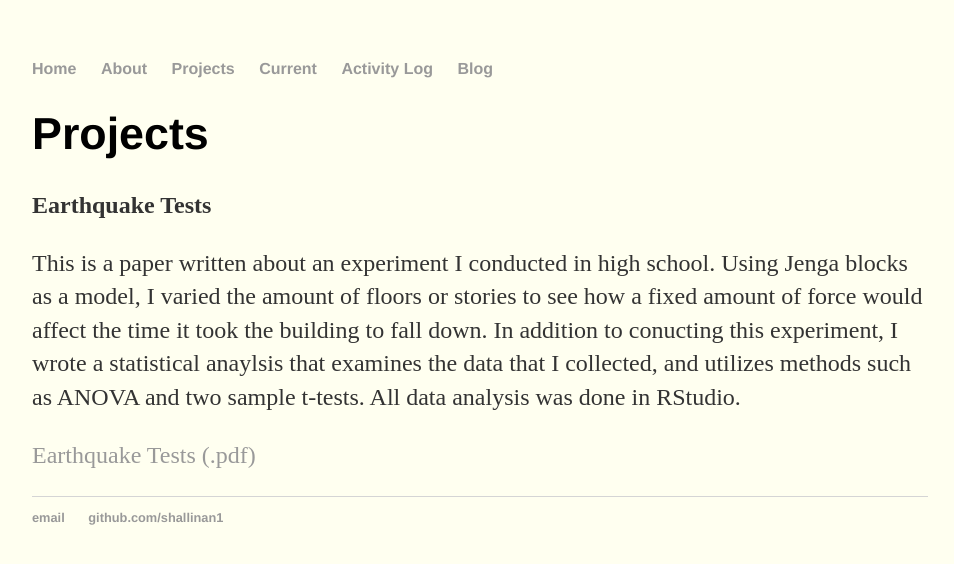
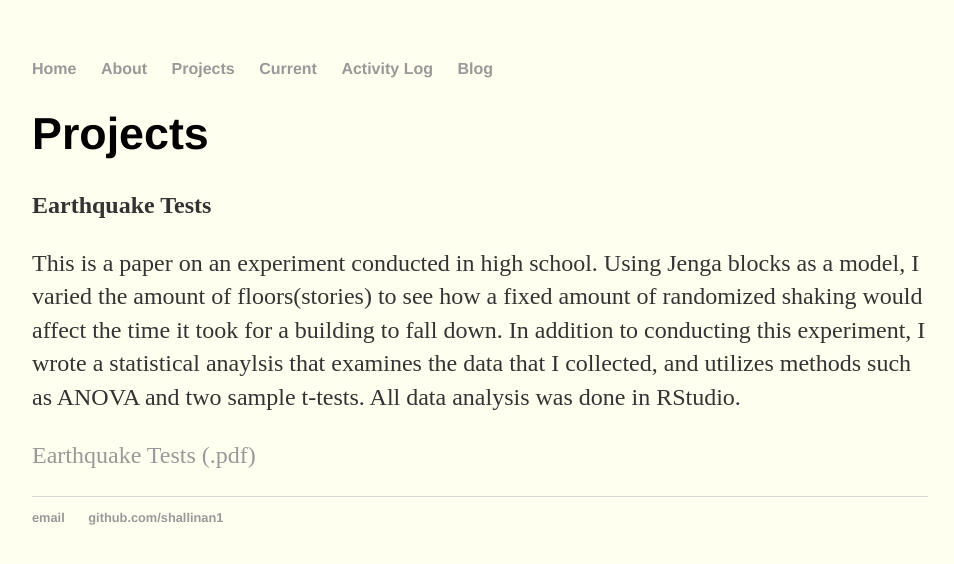
Before and after one commit to shallinan1/shallinan1.github.io, a Jekyll site: the page built from projects/index.md, in a window 1280 px wide. Shown: the top 564 px of the page, without its empty margins (160-1114 px from the left). Built offline with Jekyll 4.4.1, drawn with Linux system fonts in a browser that asks for light colours.

Commit message:
update projects

```diff
--- a/projects/index.md
+++ b/projects/index.md
@@ -7,10 +7,10 @@ title: Projects
 
 **Earthquake Tests**
 
-  This is a paper written about an experiment I conducted in high school.
-Using Jenga blocks as a model, I varied the amount of floors or stories to see
-how a fixed amount of force would affect the time it took the building to fall down.
-  In addition to conucting this experiment, I wrote a statistical anaylsis that
+  This is a paper on an experiment conducted in high school.
+Using Jenga blocks as a model, I varied the amount of floors(stories) to see
+how a fixed amount of randomized shaking would affect the time it took for a building to fall down.
+  In addition to conducting this experiment, I wrote a statistical anaylsis that
 examines the data that I collected, and utilizes methods such as ANOVA and two sample t-tests.
 All data analysis was done in RStudio.
 
```
